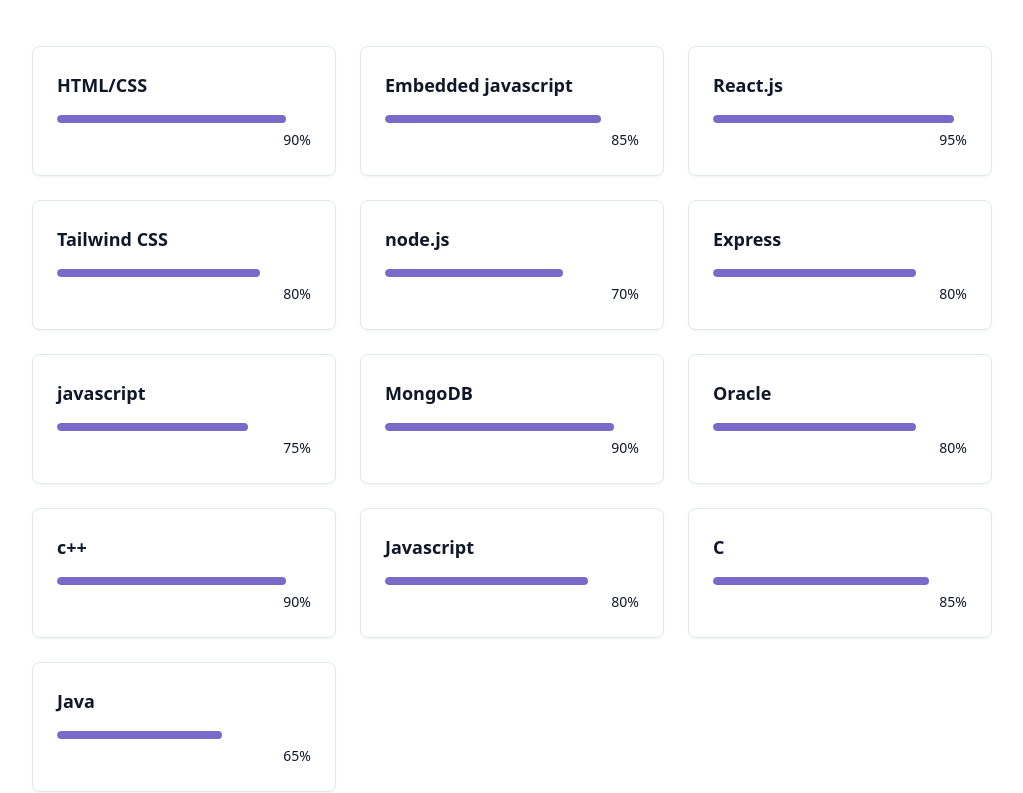
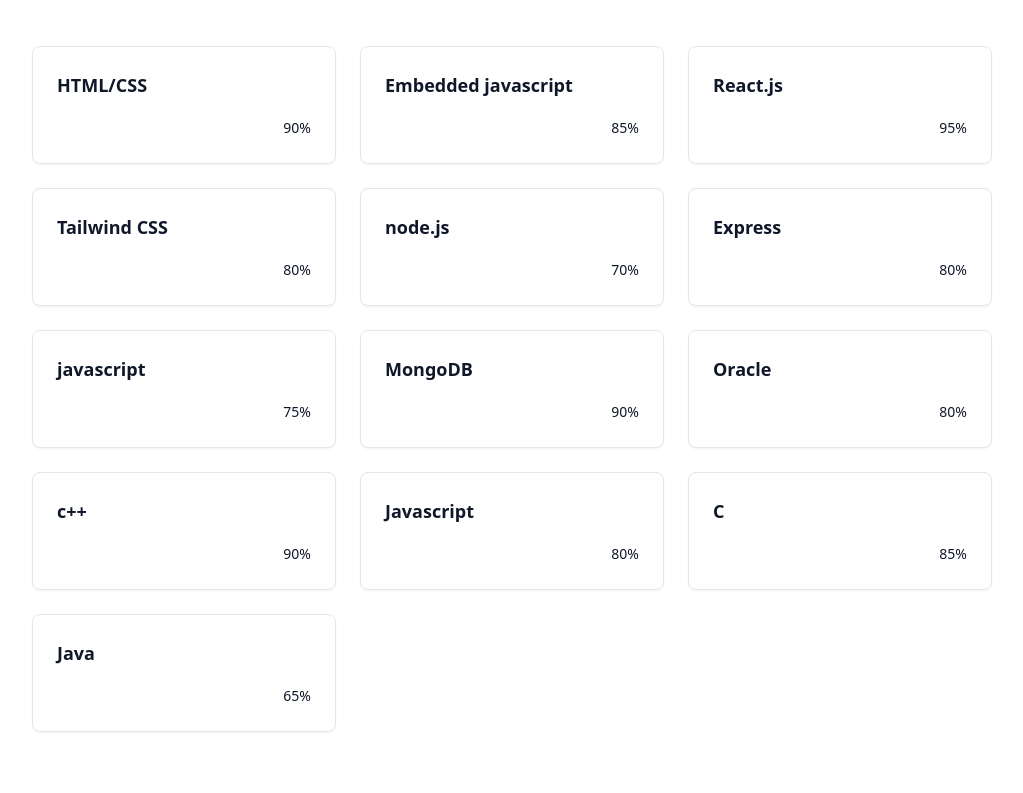
Before and after one commit to parmeshkumarT/Parama-Portolio, a React (Vite) app: page / in a window 1280 px wide. Shown: the part 1780-2573 px from the top of the page, without its empty margins (128-1151 px from the left). Built offline with nearby package versions, Linux system fonts and the light colour scheme.

Commit message:
Update SkillsSection.jsx

```diff
--- a/src/components/SkillsSection.jsx
+++ b/src/components/SkillsSection.jsx
@@ -56,10 +56,6 @@
                         <div className="text-left mb-4">
                             <h3 className="font-semibold text-lg">{skill.name}</h3>
                         </div>
-                        <div className="w-full bg-secondary/0 h-2 rounded-full overflow-hidden">
-                            <div className="bg-primary h-2 rounded-full origin-left animate-[grow_1.5s_ease-out]"
-                                style={{ width: skill.level + "%" }} />
-                        </div>
                         <div className="text-right mt-1">
                             <span className="text-sm text-muted-foreground">{skill.level + "%"}</span>
                         </div>
```
